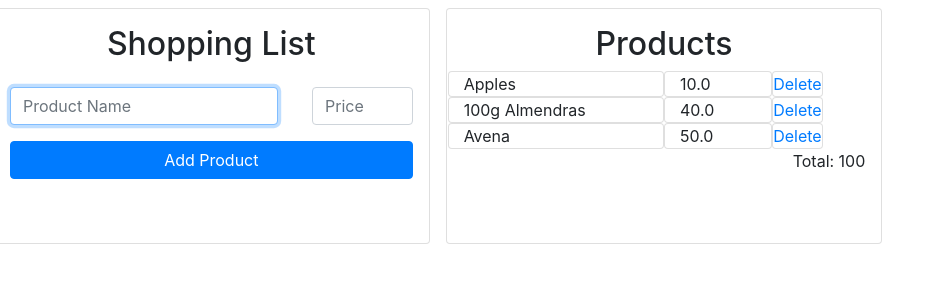
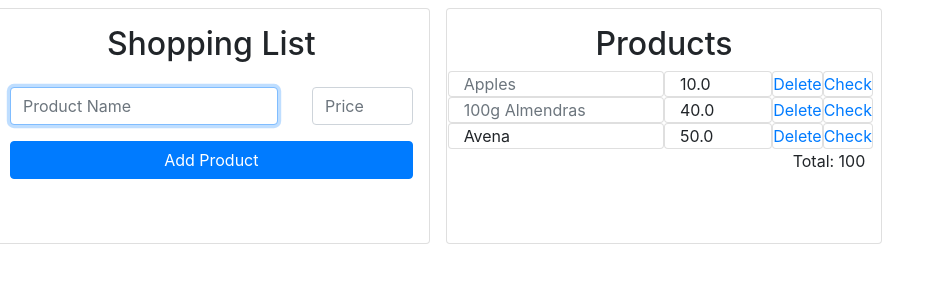
Before and after one commit to grayTurtle01/recipes, a Django app: page /shopping_list in a window 1280 px wide. Shown: the part 56-356 px from the top of the page, without its empty margins (0-945 px from the left). Run offline with Django 3.2, Linux system fonts and the light colour scheme; data comes from the database, SQL or seed files in the repository; both versions use the stored data as it was after the commit; some libraries are stand-ins or nearby versions.

Commit message:
check uncheck product

```diff
--- a/app/models.py
+++ b/app/models.py
@@ -30,6 +30,7 @@ class DayMenu(models.Model):
 class Product(models.Model):
     name = models.CharField(max_length=30)
     price = models.FloatField()
+    checked = models.BooleanField(default=False)
 
     def __str__(self):
         return f"{self.name} | {self.price} "
--- a/app/templates/app/shopping_list.html
+++ b/app/templates/app/shopping_list.html
@@ -24,11 +24,19 @@
         <div id="products" class="text-left">
           {% for product in products %}
             <div class="row">
+
+              {% if product.checked == False %}
               <span class="col-6 card">
                 {{product.name}}
               </span>
+              {% else %}
+              <span class="col-6 card text-muted">
+                {{product.name}}
+              </span>
+              {% endif %}
               <span class="price col-3 card">{{product.price}}</span>
               <a  href="{% url 'delete_product' product.id %}" class="delete card">Delete</a>
+              <a  href="{% url 'check_uncheck' product.id %}" class="check card">Check</a>
             </div>
           {% endfor %}
           </div>
--- a/app/urls.py
+++ b/app/urls.py
@@ -22,4 +22,5 @@ urlpatterns = [
     path("shopping_list", views.shopping_list, name="shopping_list"),
     path("add_product", views.add_product, name="add_product"),
     path("delete_product/<int:product_id>", views.delete_product, name="delete_product"),
+    path("check_uncheck/<int:product_id>", views.check_uncheck, name="check_uncheck"),
 ]
--- a/app/views.py
+++ b/app/views.py
@@ -350,3 +350,11 @@ def delete_product(request, product_id):
     product.delete()
 
     return redirect('shopping_list')
+
+def check_uncheck(request, product_id):
+    product = Product.objects.get(pk=product_id)
+
+    product.checked = not product.checked
+    product.save()
+
+    return redirect('shopping_list')
```
Also changed, not shown: db.sqlite3.
